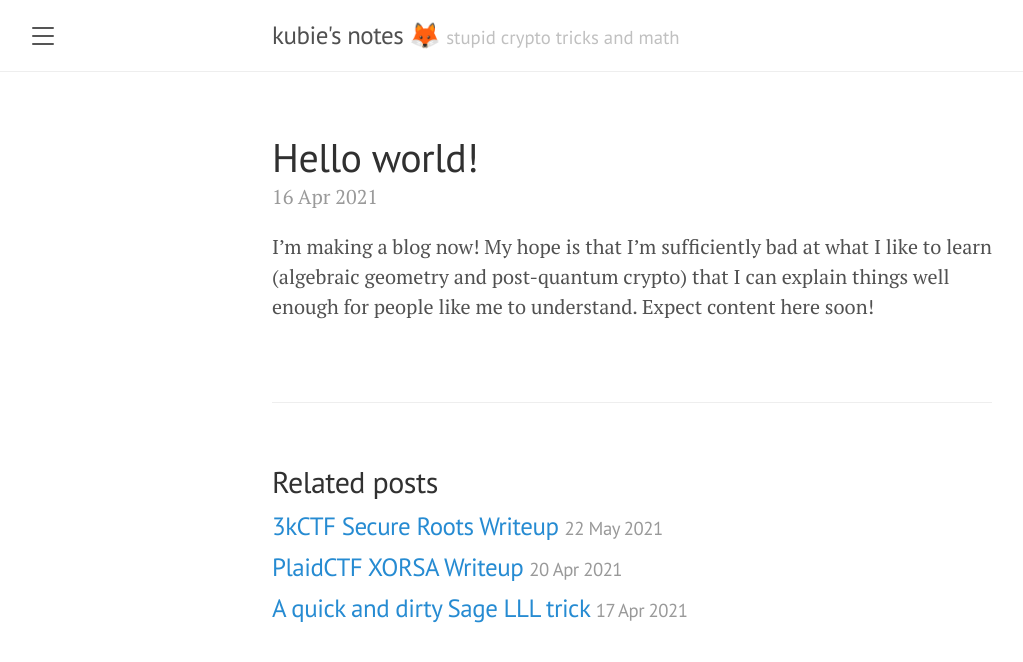
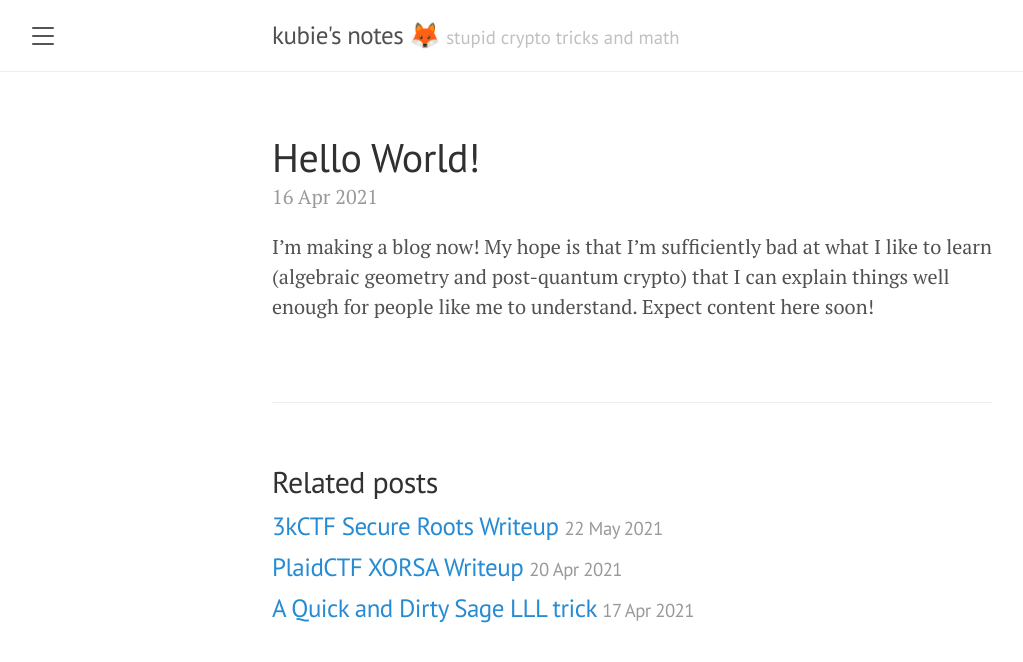
Before and after one commit to pqcfox/kubieblog, a Jekyll site: the page built from _posts/2021-04-16-hello-world.md, in a window 1280 px wide. Shown: the top 662 px of the page, without its empty margins (8-1031 px from the left). Built offline with Jekyll 4.4.1, drawn with Linux system fonts in a browser that asks for light colours.

Commit message:
Fix capitalization

```diff
--- a/_posts/2021-04-16-hello-world.md
+++ b/_posts/2021-04-16-hello-world.md
@@ -1,6 +1,6 @@
 ---
 layout: post
-title: Hello world!
+title: Hello World!
 ---
 
 I'm making a blog now! My hope is that I'm sufficiently bad at what I like to learn (algebraic geometry and post-quantum crypto) that I can explain things well enough for people like me to understand. Expect content here soon!
```
Also changed, not shown: _posts/2021-04-17-a-quick-and-dirty-sage-lll-trick.md (+1 -1 lines).
